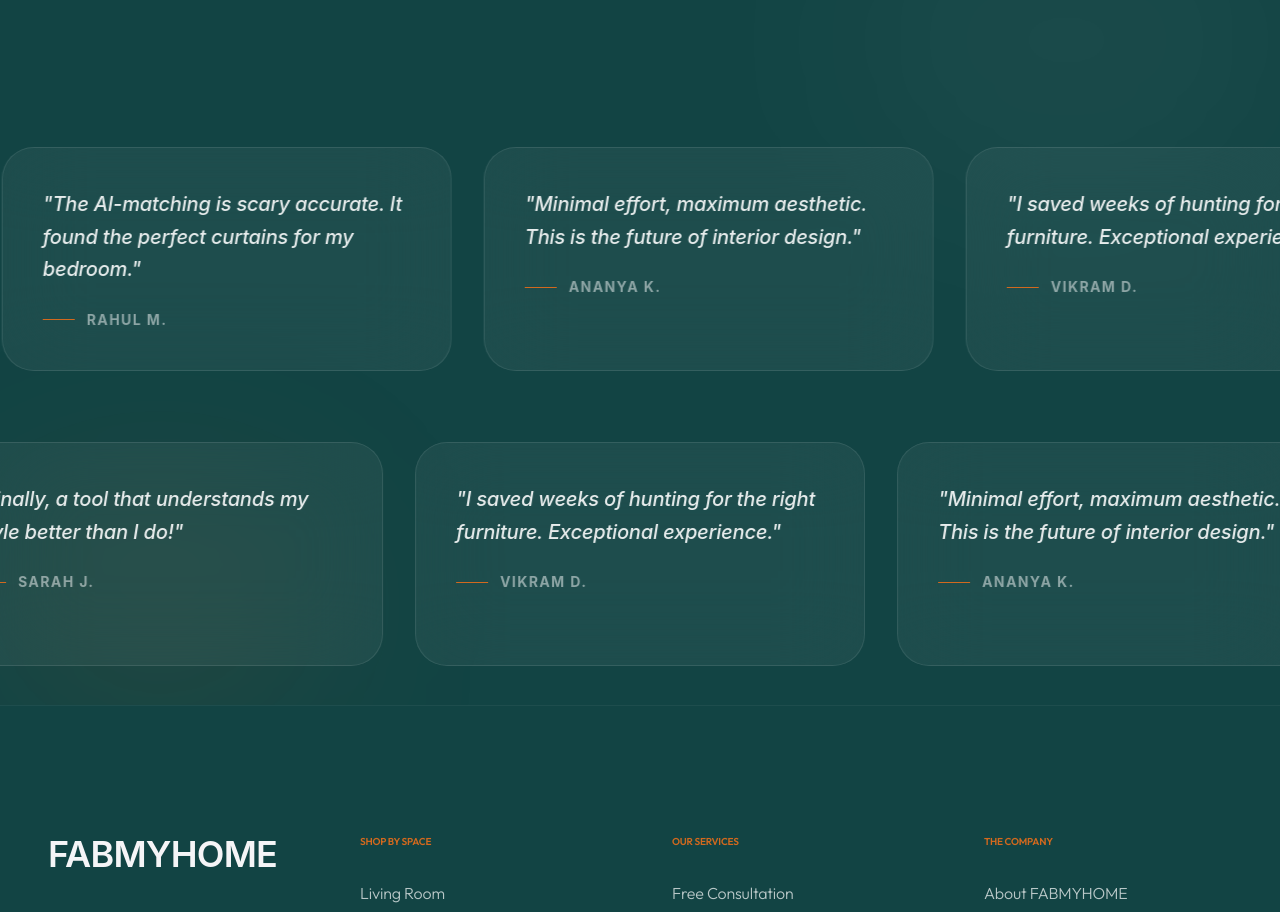
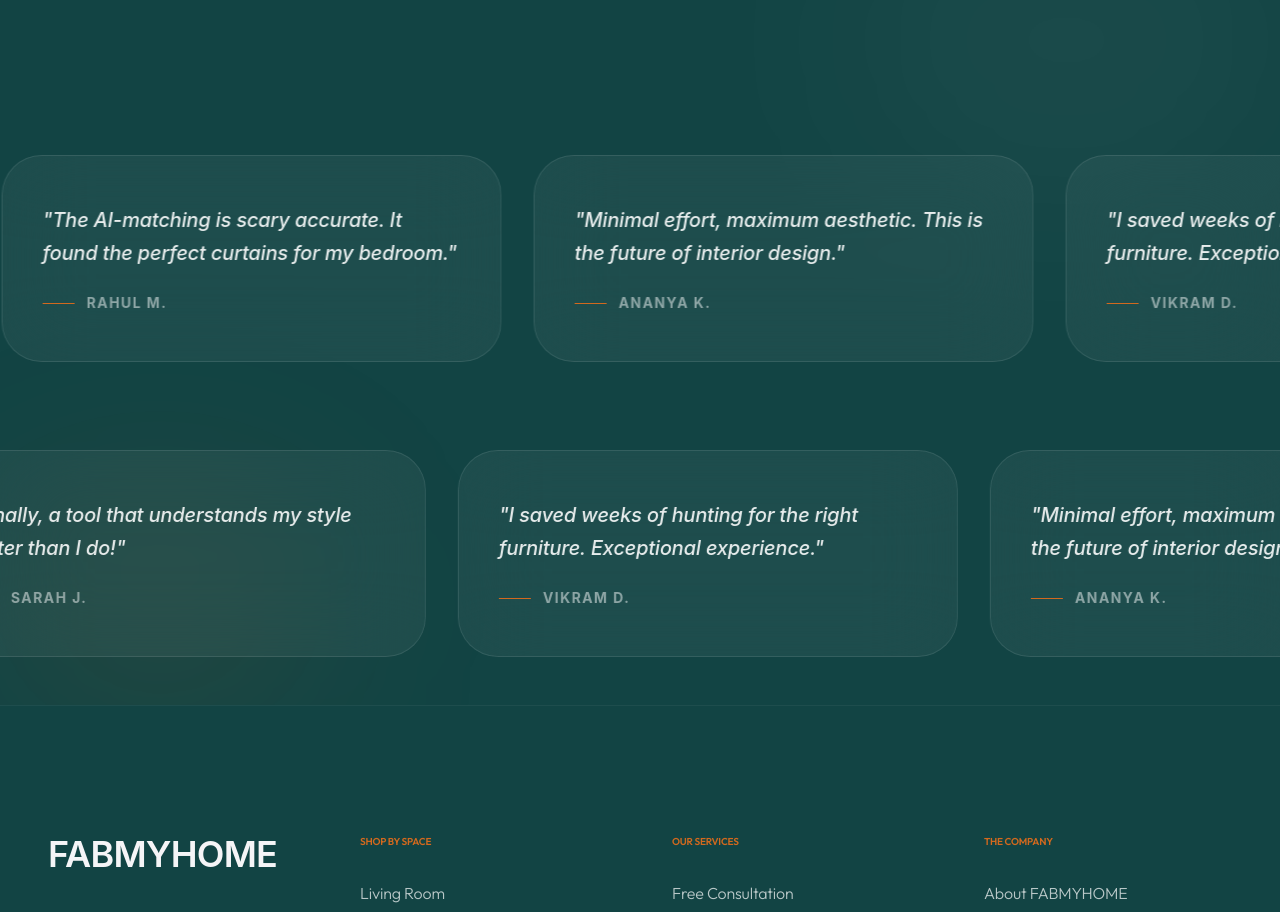
Before and after one commit to SiddharthChaturvedii/FABMYHOME, a Next.js app: page / in a window 1280 px wide. Shown: the part 4360-5272 px from the top of the page. Built offline with nearby package versions, Linux system fonts and the light colour scheme.

Commit message:
style: amplify interactive effects with 35deg tilt and aggressive scroll reveal

```diff
--- a/components/trust/Testimonials.tsx
+++ b/components/trust/Testimonials.tsx
@@ -17,11 +17,11 @@ export default function Testimonials() {
     <section className="h-screen w-full bg-[#124444] flex flex-col justify-center overflow-hidden border-y border-white/5 relative">
       <div className="max-w-7xl mx-auto px-6 mb-16 relative z-20">
         <ScrollFloat
-          animationDuration={1}
-          ease='back.inOut(2)'
-          scrollStart='center bottom+=50%'
-          scrollEnd='bottom bottom-=20%'
-          stagger={0.03}
+          animationDuration={1.2}
+          ease='back.out(2.5)'
+          scrollStart='center bottom+=60%'
+          scrollEnd='bottom bottom-=10%'
+          stagger={0.05}
           containerClassName="flex justify-center"
           textClassName="text-5xl md:text-8xl font-display font-black tracking-tighter text-center text-white uppercase"
         >
@@ -32,12 +32,13 @@ export default function Testimonials() {
       <div className="flex flex-col gap-10 relative z-10">
         {/* Row 1: Right to Left */}
         <div className="marquee-container group">
-          <div className="marquee-content py-4 group-hover:[animation-play-state:paused]">
+          <div className="marquee-content py-6 group-hover:[animation-play-state:paused]">
             {[...testimonials, ...testimonials].map((text, i) => (
               <TiltCard
                 key={`r1-${i}`}
-                tiltLimit={20}
-                className="glass px-10 py-10 rounded-[32px] w-[450px] flex-shrink-0 cursor-default"
+                tiltLimit={35}
+                scale={1.1}
+                className="glass px-10 py-12 rounded-[40px] w-[500px] flex-shrink-0 cursor-default"
               >
                 <div className="relative z-20">
                   <p className="text-lg md:text-xl font-medium text-white/90 leading-relaxed italic">
@@ -57,12 +58,13 @@ export default function Testimonials() {
 
         {/* Row 2: Right to Left (Faster Offset) */}
         <div className="marquee-container group">
-          <div className="marquee-content py-4 group-hover:[animation-play-state:paused]" style={{ animationDuration: '35s' }}>
+          <div className="marquee-content py-6 group-hover:[animation-play-state:paused]" style={{ animationDuration: '35s' }}>
             {[...testimonials, ...testimonials].reverse().map((text, i) => (
               <TiltCard
                 key={`r2-${i}`}
-                tiltLimit={20}
-                className="glass px-10 py-10 rounded-[32px] w-[450px] flex-shrink-0 cursor-default"
+                tiltLimit={35}
+                scale={1.1}
+                className="glass px-10 py-12 rounded-[40px] w-[500px] flex-shrink-0 cursor-default"
               >
                 <div className="relative z-20">
                   <p className="text-lg md:text-xl font-medium text-white/90 leading-relaxed italic">
```
